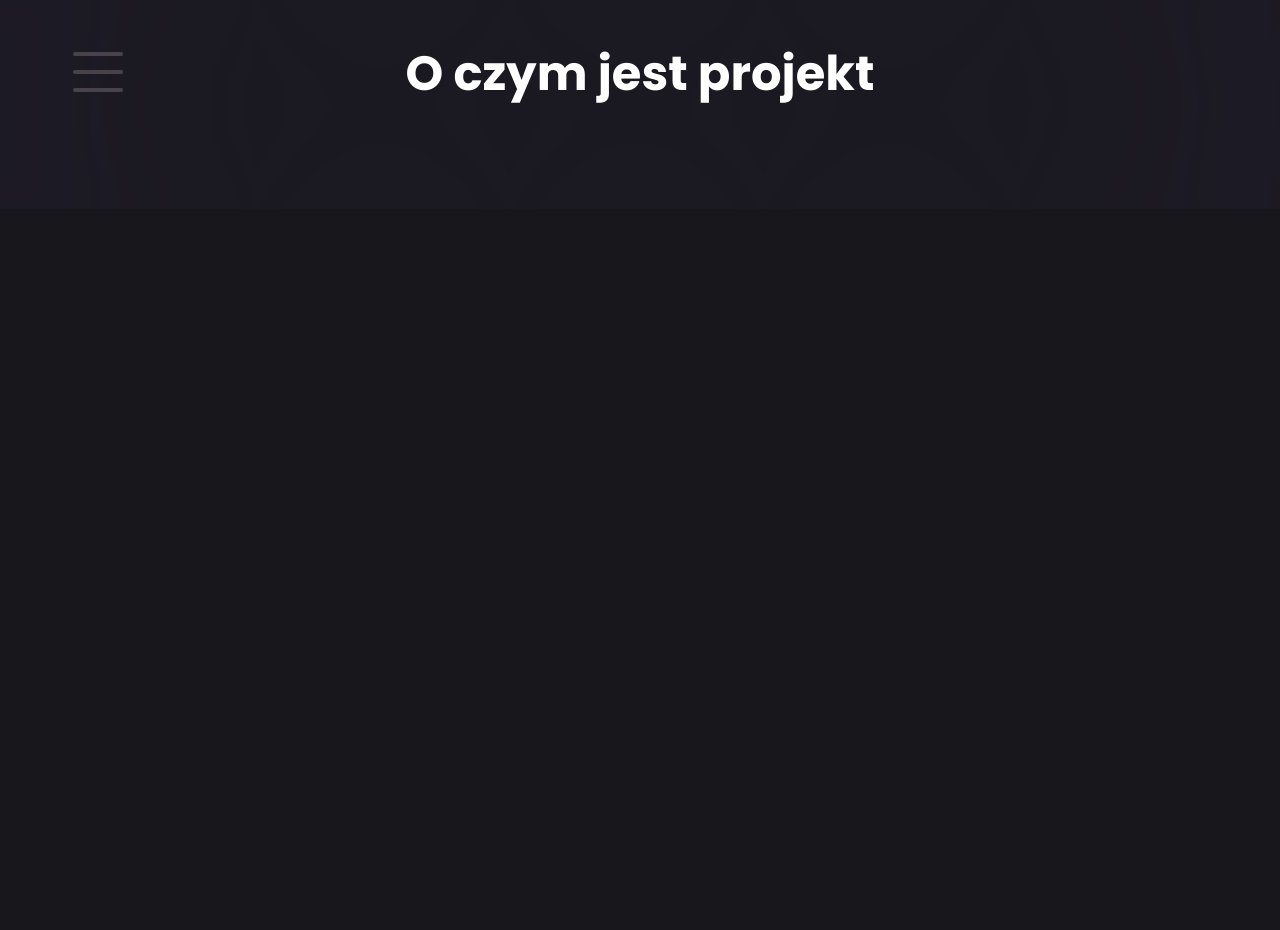
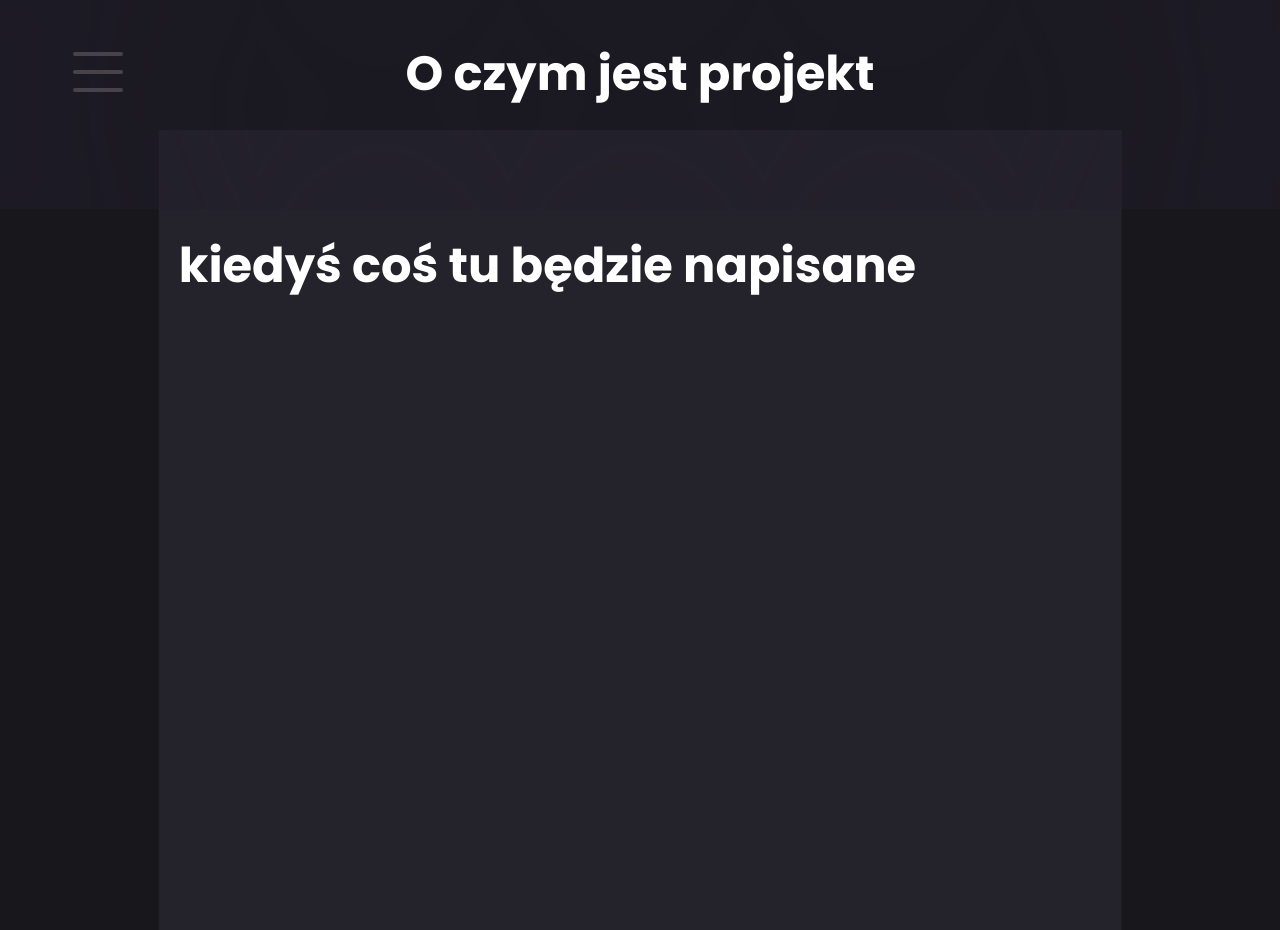
Before and after one commit to mxmg1/mxmg1.github.io, a website: page OCJP.html in a window 1280 px wide. Before the commit the page ends 800 px from the top, so only its background shows below. Drawn offline with Linux system fonts and the light colour scheme.

Commit message:
rest of the web

```diff
--- a/OCJP.html
+++ b/OCJP.html
@@ -13,6 +13,15 @@
     <nav>
       <div class="headerbar">
         <div class="title"><a>O czym jest projekt</a></div>
+          <main>
+            <div class="mainbar">
+              <div class="article">
+                <a>kiedyś coś tu będzie napisane</a>
+              </div>
+              <div class="section">
+              </div>
+            </div>
+          </main>
         <div class="navbar">
           <div class="container nav-container">
             <input class="checkbox" type="checkbox" name="" id="" />
```
Also changed, not shown: EO.html (+9 -0 lines), Kontakt.html (+9 -0 lines).
